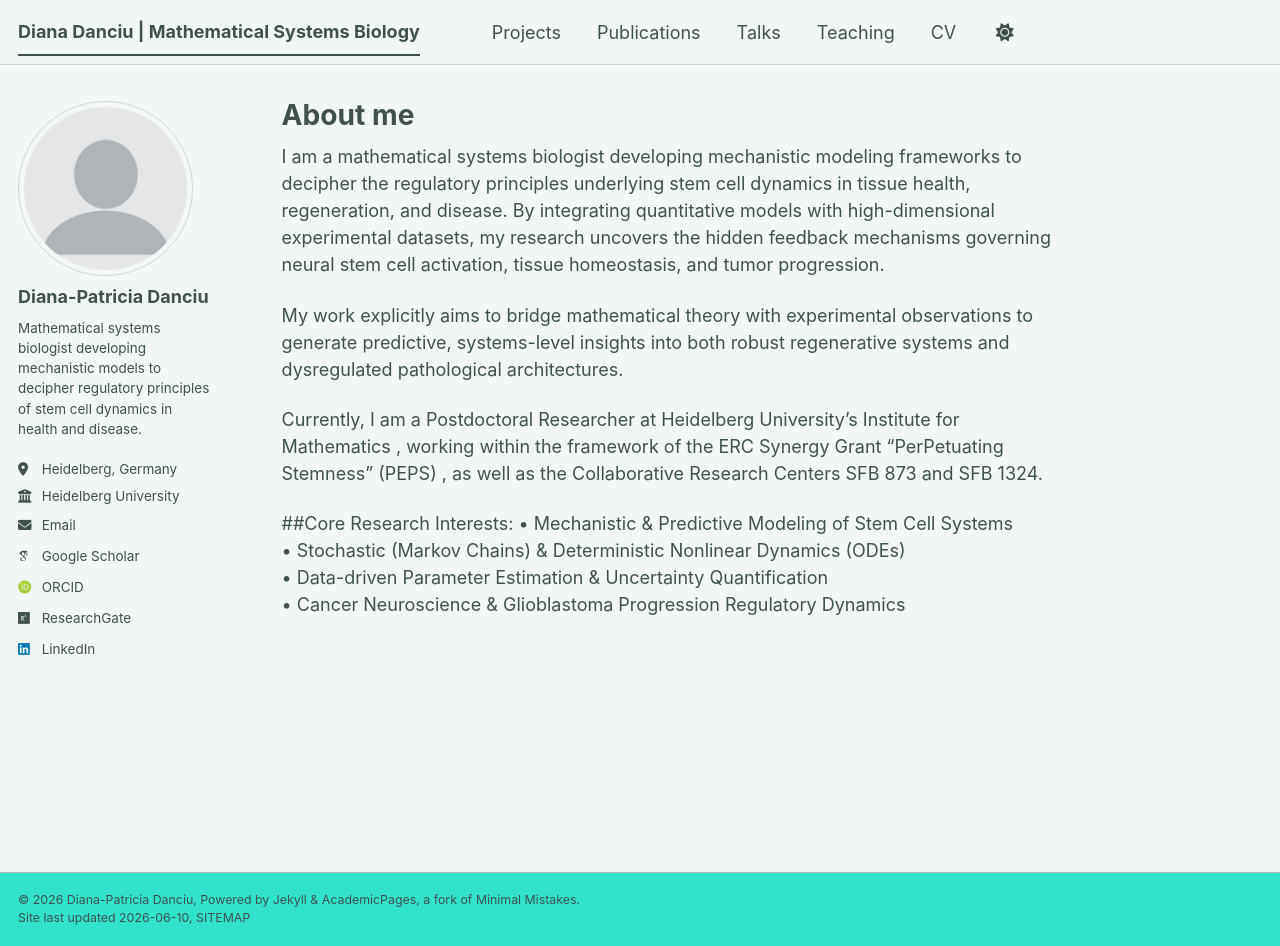
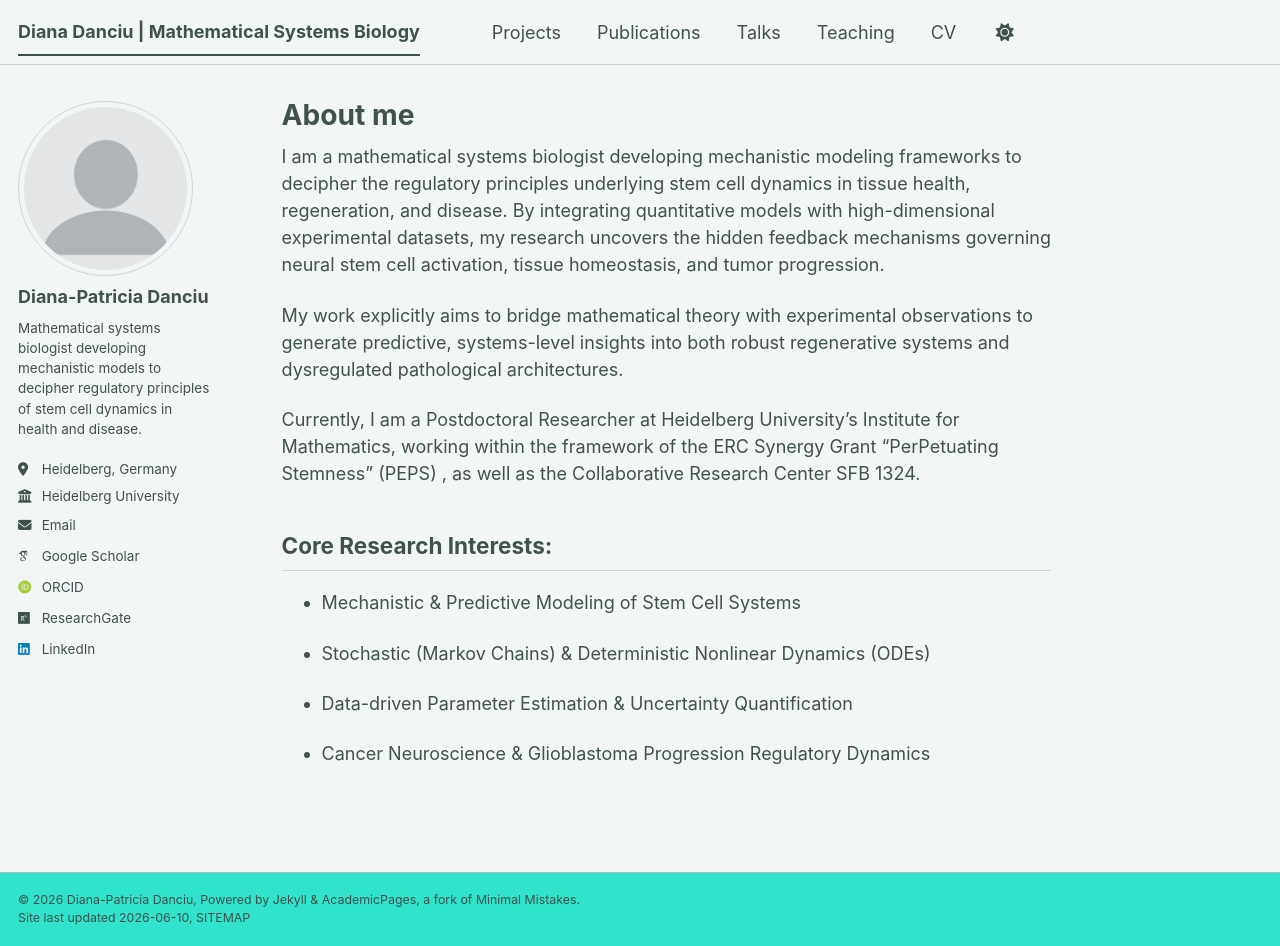
Before and after one commit to dpdanciu/dpdanciu.github.io, a Jekyll site: the page built from _pages/about.md, in a window 1280 px wide and 946 px high. Built offline with Jekyll 4.4.1, drawn with Linux system fonts in a browser that asks for light colours; some web fonts are replaced; a script bundle is joined from its source files by our own code; library files that are not in the unit come from our copies.

Commit message:
Update about.md

```diff
--- a/_pages/about.md
+++ b/_pages/about.md
@@ -13,11 +13,15 @@ I am a mathematical systems biologist developing mechanistic modeling frameworks
 My work explicitly aims to bridge mathematical theory with experimental observations to generate predictive, systems-level insights into both robust regenerative systems and dysregulated pathological architectures.
 
 
-Currently, I am a Postdoctoral Researcher at Heidelberg University's Institute for Mathematics , working within the framework of the ERC Synergy Grant "PerPetuating Stemness" (PEPS) , as well as the Collaborative Research Centers SFB 873 and SFB 1324.
+Currently, I am a Postdoctoral Researcher at Heidelberg University's Institute for Mathematics, working within the framework of the ERC Synergy Grant "PerPetuating Stemness" (PEPS) , as well as the Collaborative Research Center SFB 1324.
 
 
-##Core Research Interests:
-•	Mechanistic & Predictive Modeling of Stem Cell Systems
-•	Stochastic (Markov Chains) & Deterministic Nonlinear Dynamics (ODEs)
-•	Data-driven Parameter Estimation & Uncertainty Quantification
-•	Cancer Neuroscience & Glioblastoma Progression Regulatory Dynamics
+## Core Research Interests:
+
+*	Mechanistic & Predictive Modeling of Stem Cell Systems
+
+*	Stochastic (Markov Chains) & Deterministic Nonlinear Dynamics (ODEs)
+
+*	Data-driven Parameter Estimation & Uncertainty Quantification
+
+*	Cancer Neuroscience & Glioblastoma Progression Regulatory Dynamics
```
